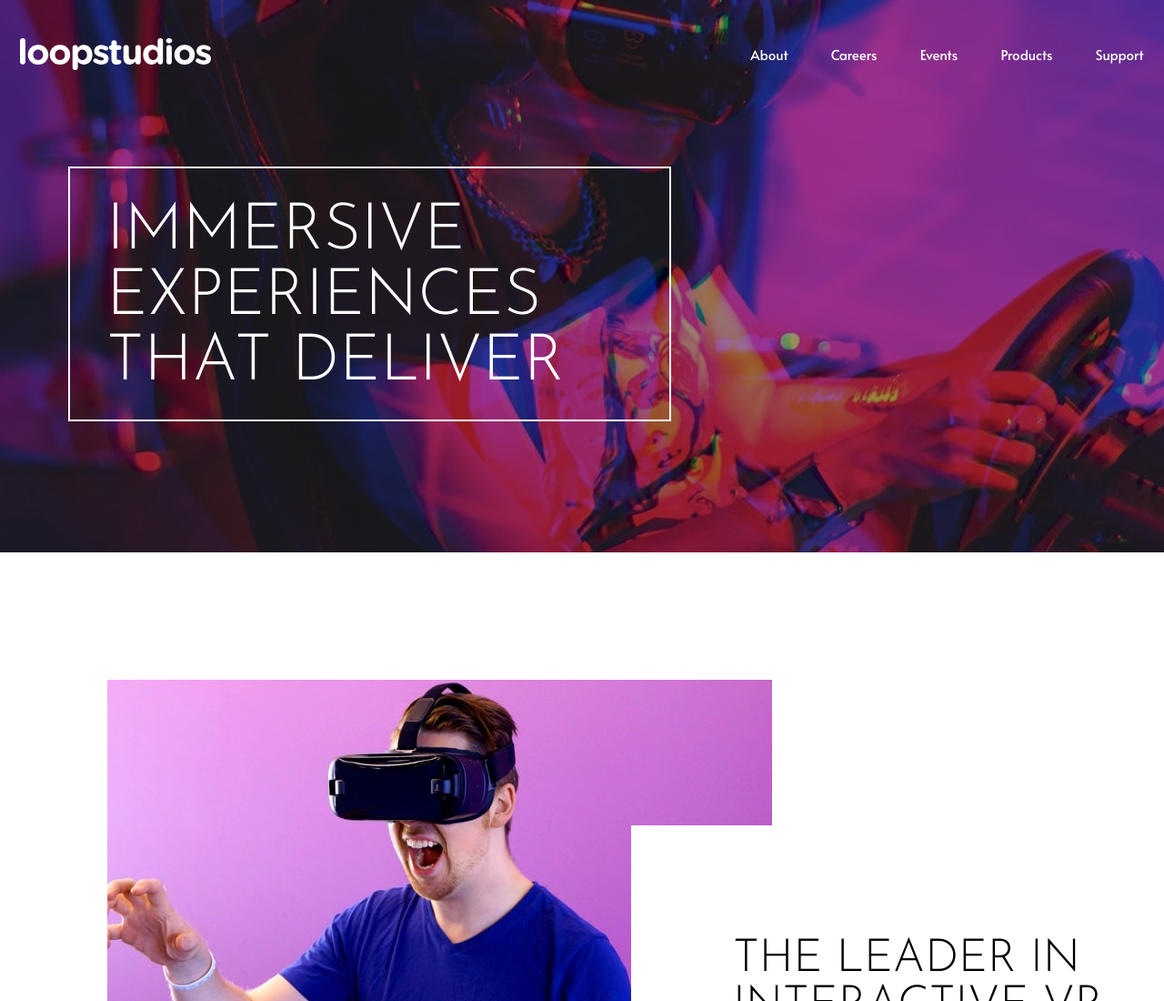
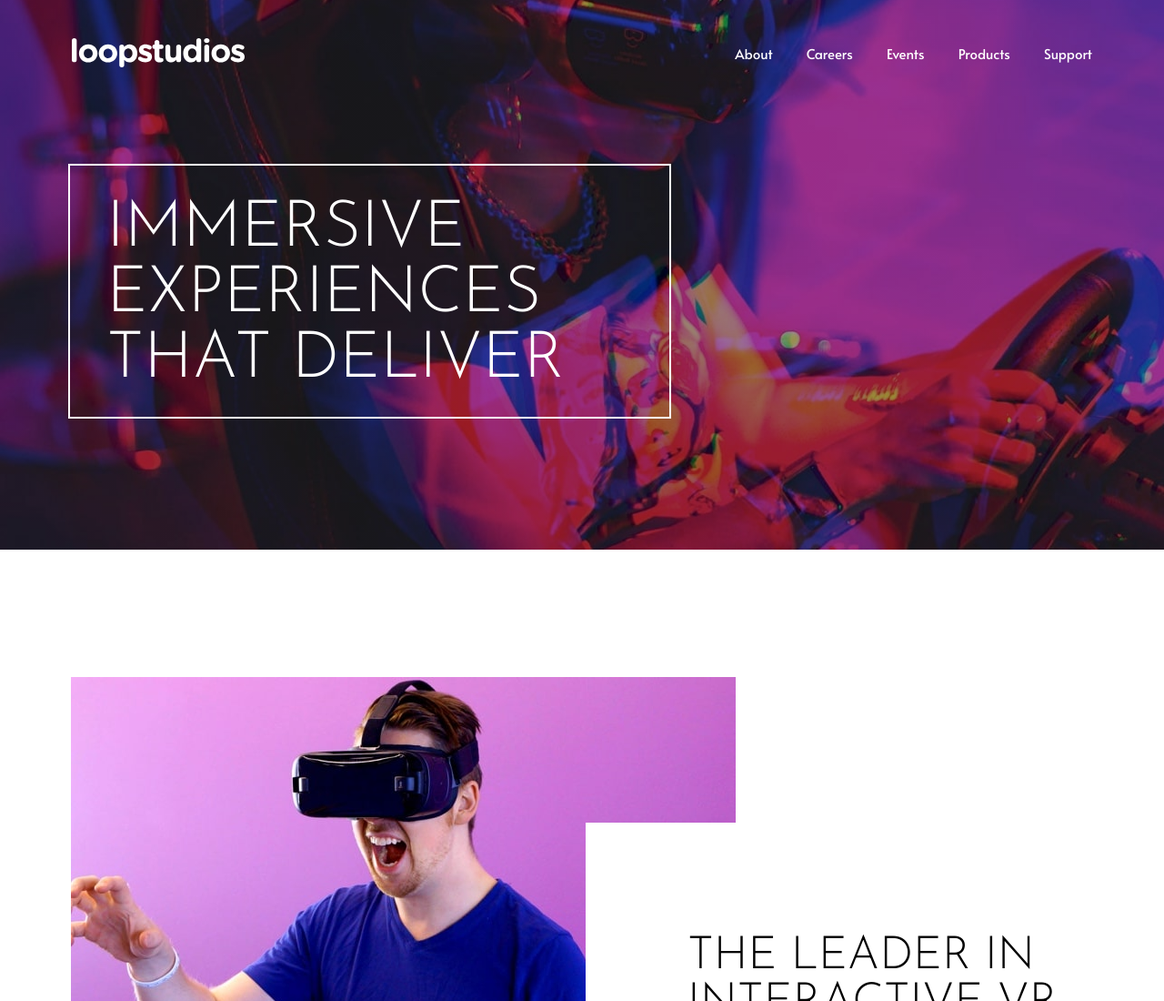
Before and after one commit to JacobTTorres/Loop-Studio, a React (Create React App) app: page / in a window 1280 px wide. Shown: the top 1100 px of the page at 91% size. Built offline with nearby package versions, Linux system fonts and the light colour scheme.

Commit message:
edited size of navbar and leader components

```diff
--- a/src/components/leader/leader.css
+++ b/src/components/leader/leader.css
@@ -11,7 +11,7 @@
 .leaderBackdrop {
   position: absolute;
   top: 140px;
-  right: -209px;
+  right: -169px;
 }
 
 .leaderInfoContaienr {
@@ -21,7 +21,7 @@
   justify-content: center;
   align-items: flex-start;
   flex-direction: column;
-  right: -630px;
+  right: -580px;
   top: 300px;
   padding: 5rem 0 5rem 7rem;
 }
--- a/src/components/navbar/navbar.css
+++ b/src/components/navbar/navbar.css
@@ -8,7 +8,7 @@
   justify-content: space-between;
   align-items: center;
   flex-direction: row;
-  padding: 3.3vw 8vw 3.3vw 8vw;
+  padding: 3.3vw 159px 3.3vw 159px;
 }
 
 .headerLogo {
```
